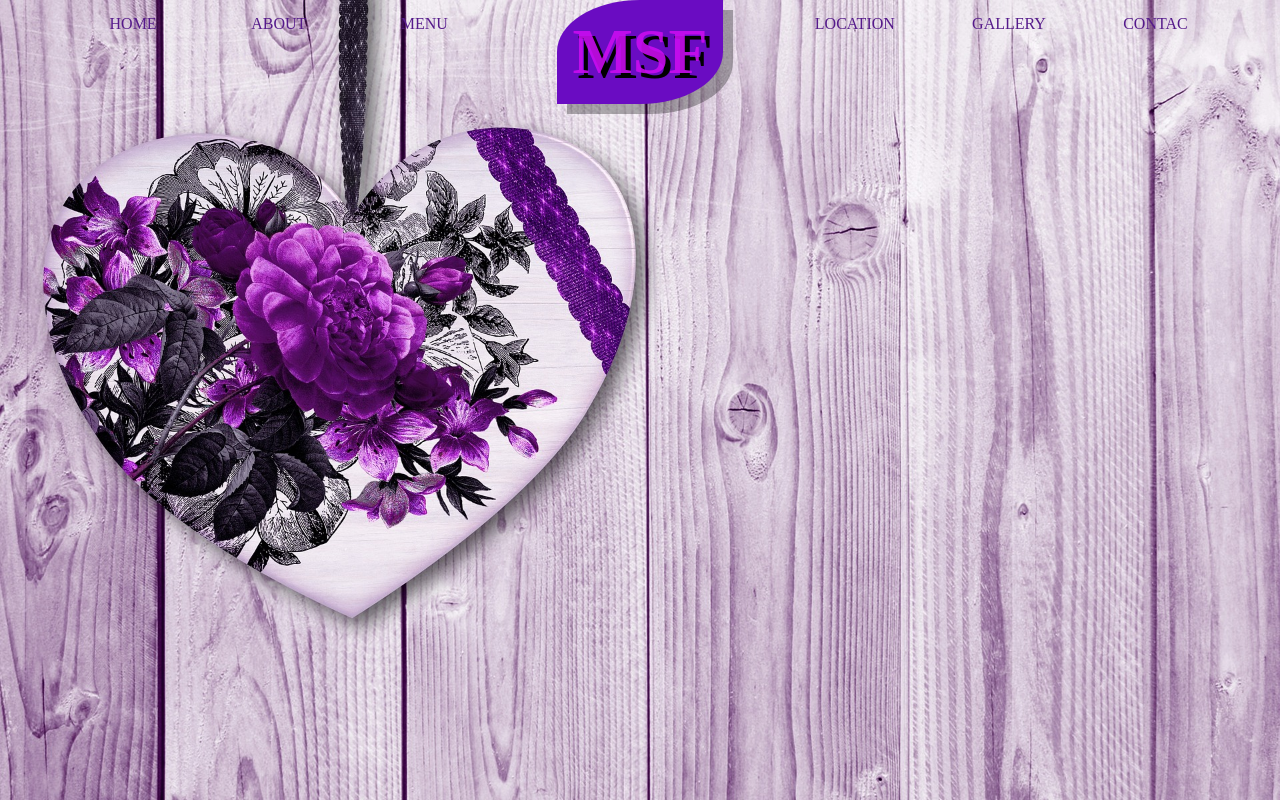
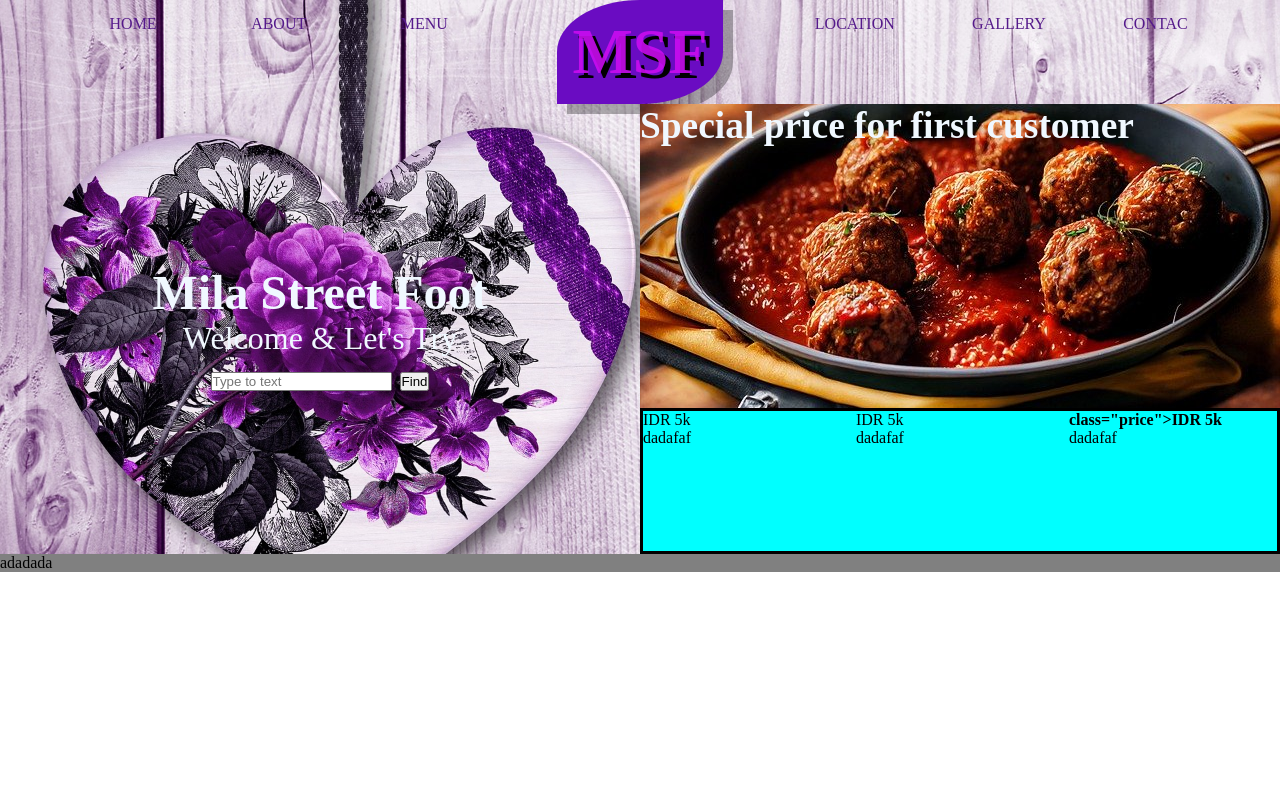
Before and after one commit to Jusman91/latihan1, a plain HTML site: page Evaluasi/index.html in a window 1280 px wide. Drawn offline with Linux system fonts and the light colour scheme; a web font is replaced by a local one.

Commit message:
add content and styling

```diff
--- a/Evaluasi/index.html
+++ b/Evaluasi/index.html
@@ -29,6 +29,36 @@
                 </ul>
             </nav>
         </header>
+        <div class="sidebar">
+            <h2 class="text">Mila Street Foot</h2>
+            <p>Welcome & Let's Try</p>
+            <form action="">
+                <input class="srch" type="search" name="" placeholder="Type to text">
+                <a href="#"><button class="btn">Find</button></a>
+            </form>
+
+        </div>
+        <main class="main">
+            <h3 class="text">Special price for first customer</h2>
+
+        </main>
+        <section class="card">
+            <div class="card-1">
+                <div class="price">IDR 5k</div>
+                <p class="item">dadafaf</p>
+            </div>
+            <div class="card-1">
+                <div class="price">IDR 5k</div>
+                <p class="item">dadafaf</p>
+            </div>
+            <div class="card-1">
+                <h4>class="price">IDR 5k</h4>
+                <p class="item">dadafaf</p>
+            </div>
+        </section>
+        <footer class="footer">
+            <div>adadada</div>
+        </footer>
     </div>
 </body>
 </html>
--- a/Evaluasi/style.css
+++ b/Evaluasi/style.css
@@ -3,12 +3,24 @@
     padding: 0;
 }
 body {
+
+
+}
+.container {
     background-image: url(image/heart.jpg);
     background-repeat: no-repeat;
     background-size: cover;
+    display: grid;
+    grid-template-areas:
+    'header header header header'
+    'sidebar main main main'
+    'sidebar card card card'
+    'footer footer footer footer';
+    grid-template-columns: 3fr 1fr 1fr 1fr;
 }
 .header {
     display: grid;
+    grid-area: header;
     grid-template-columns: 1fr max-content 1fr;
 }
 .nav {
@@ -35,3 +47,35 @@ body {
     color: rgba(202, 12, 240, 0.89);
     text-shadow: 5px 5px black;
 }
+.sidebar {
+    grid-area: sidebar;
+    min-height: 450px;
+    display: flex;
+    flex-direction: column;
+    justify-content: center;
+    align-items: center;
+    font-size: 2em;
+    color: aliceblue;
+}
+.main {
+    background-image: url(image/bakso.jpg);
+    background-size: cover;
+    background-position: center;
+    grid-area: main;
+    min-height: 200px;
+    color: aliceblue;
+    font-size: 2em;
+
+}
+.card {
+    grid-area: card;
+    background-color: aqua;
+    display: grid;
+    grid-template-columns: repeat(auto-fit, minmax(200px, 1fr));
+    gap: 5px;
+    border: solid black;
+}
+.footer {
+    grid-area: footer;
+    background-color: gray;
+}
```
Also changed, not shown: Evaluasi/image/bakso.jpg (added).
